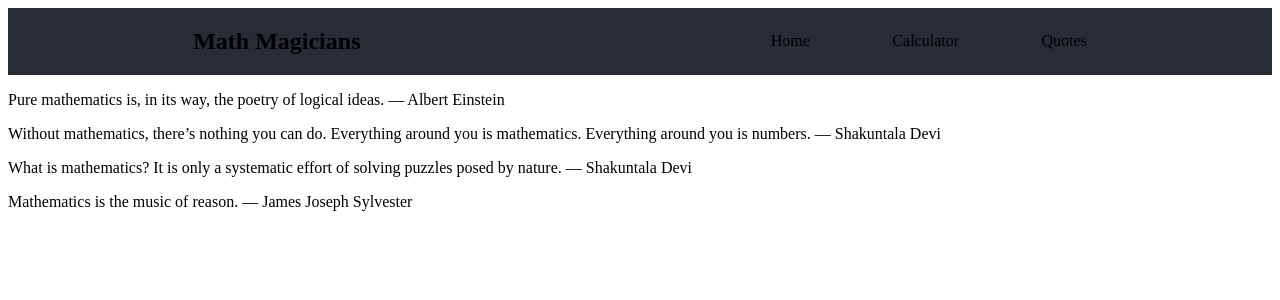
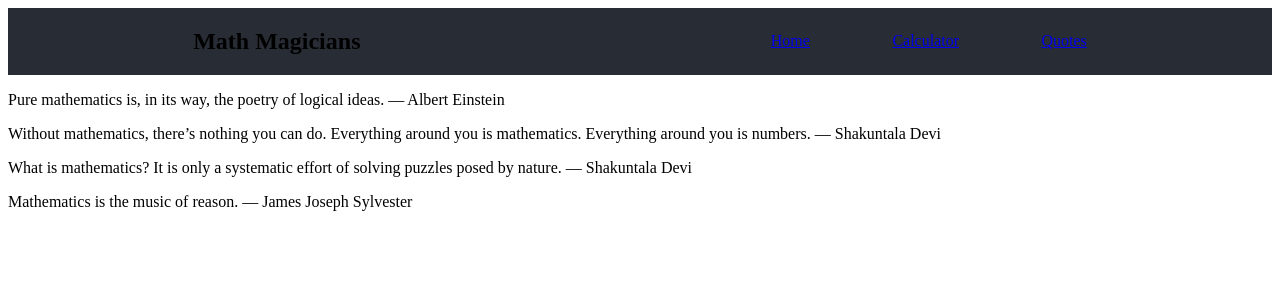
Before and after one commit to jamezjaz/React_Calculator, a React (Create React App) app: page /quotes in a window 1280 px wide. Shown: the top 300 px of the page. Built offline with nearby package versions, Linux system fonts and the light colour scheme.

Commit message:
docs: Add page links

```diff
--- a/src/components/Nav.js
+++ b/src/components/Nav.js
@@ -1,13 +1,20 @@
 import React from 'react';
 import '../styles/Nav.css';
+import { Link } from 'react-router-dom';
 
 const Nav = () => (
   <nav>
     <h2>Math Magicians</h2>
     <ul className="nav-links">
-      <li>Home</li>
-      <li>Calculator</li>
-      <li>Quotes</li>
+      <Link to="/">
+        <li>Home</li>
+      </Link>
+      <Link to="/calculator">
+        <li>Calculator</li>
+      </Link>
+      <Link to="/quotes">
+        <li>Quotes</li>
+      </Link>
     </ul>
   </nav>
 );
```
Also changed, not shown: 1 other file (tests, documents, lock files or other folders).
